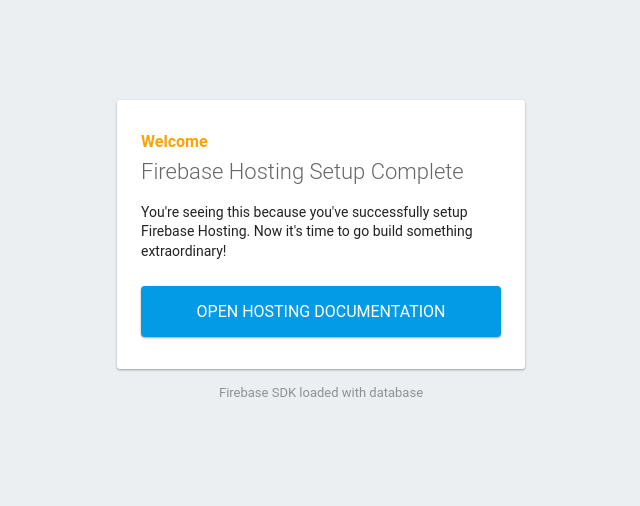
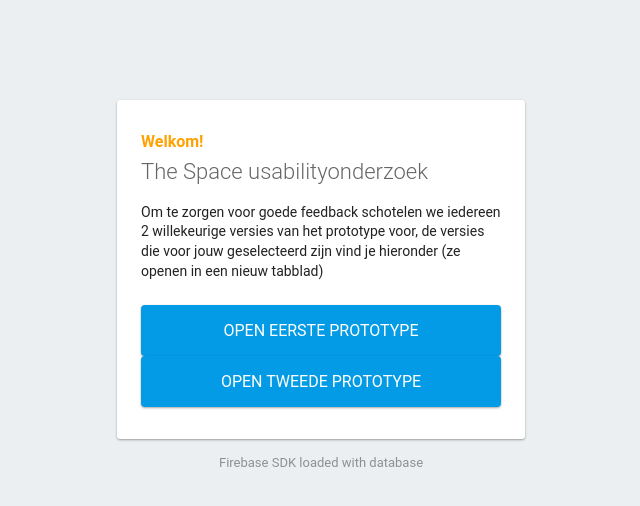
Before and after one commit to matthijsvdmeulen/ipmedth-individueel, a plain HTML site: page public/index.html in a window 1280 px wide. Shown: the whole page, without its empty margins (319-959 px from the left). Drawn offline with Linux system fonts and the light colour scheme; some packages are replaced by stand-ins of ours; no server answers.

Commit message:
Welkomstbericht aangepast

```diff
--- a/public/index.html
+++ b/public/index.html
@@ -32,11 +32,12 @@
   </head>
   <body>
     <div id="message">
-      <h2>Welcome</h2>
-      <h1>Firebase Hosting Setup Complete</h1>
+      <h2>Welkom!</h2>
+      <h1>The Space usabilityonderzoek</h1>
       <h3 id="values"></h3>
-      <p>You're seeing this because you've successfully setup Firebase Hosting. Now it's time to go build something extraordinary!</p>
-      <a target="_blank" href="https://firebase.google.com/docs/hosting/">Open Hosting Documentation</a>
+      <p>Om te zorgen voor goede feedback schotelen we iedereen 2 willekeurige versies van het prototype voor, de versies die voor jouw geselecteerd zijn vind je hieronder (ze openen in een nieuw tabblad)</p>
+      <a target="_blank" href="https://firebase.google.com/docs/hosting/">Open eerste prototype</a>
+      <a target="_blank" href="https://firebase.google.com/docs/hosting/">Open tweede prototype</a>
     </div>
     <p id="load">Firebase SDK Loading&hellip;</p>
 
```
